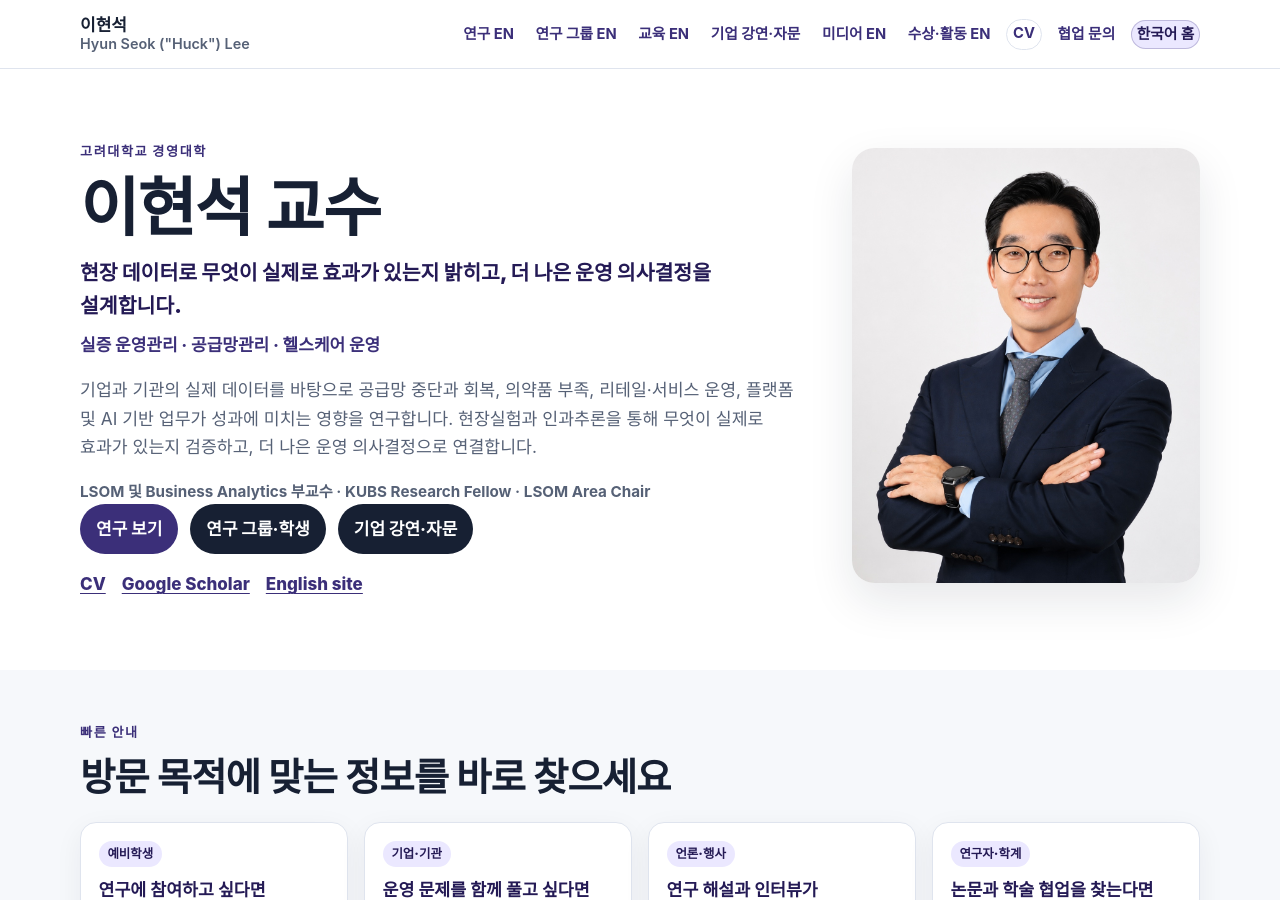
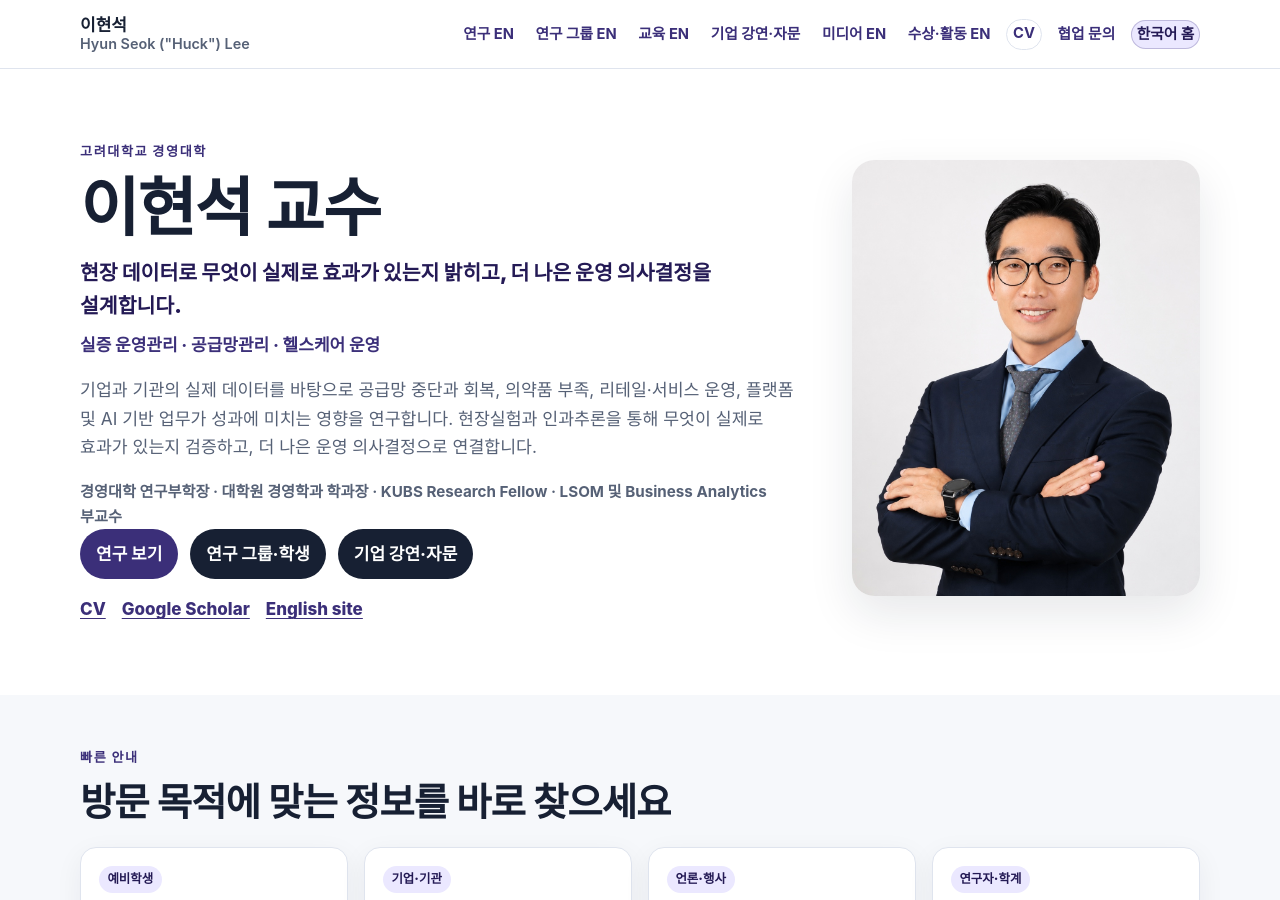
Before and after one commit to lordya2/lordya2.github.io, a Jekyll site: the page built from ko/index.md, in a window 1280 px wide and 900 px high. Built offline with Jekyll 4.4.1, drawn with Linux system fonts in a browser that asks for light colours; some of the changed text lies outside the part shown.

Commit message:
Update current academic leadership roles

```diff
--- a/_data/awards_service.yml
+++ b/_data/awards_service.yml
@@ -68,7 +68,7 @@ professional_service:
   - 'Korea Logistics Society: Director, 01/2024-Present'
   - 'Korea Productivity Association: Director, 01/2023-Present; Academic Committee Chair, 01/2023-12/2023'
   - 'Academic Society of Global Business Administration: Workshop Organizing Chair, 09/2021-12/2021'
-  - 'Korea University Business School: Advisor, KULSOM (Operations Club in KUBS), 09/2020-Present; Advisor, KUBS Scholar, 07/2022-08/2023'
+  - 'Korea University Business School: Associate Dean for Research and Department Chair of MS/PhD Programs, 09/2026-Present; Area Chair of Logistics, Service and Operations Management (LSOM), 09/2024-08/2026; Area Chair of Business Analytics, 03/2023-02/2024; Advisor, KULSOM (Operations Club in KUBS), 09/2020-Present; Advisor, KUBS Scholar, 07/2022-08/2023'
   - 'College of Business, Oregon State University: PROT Committee, 09/2019-06/2020; Research Committee, 09/2018-06/2019'
 homepage_highlights:
   - category: 'Award'
--- a/_data/profile.yml
+++ b/_data/profile.yml
@@ -1,9 +1,9 @@
 name: 'Hyun Seok ("Huck") Lee'
 name_ko: '이현석'
-display_title: 'KUBS Research Fellow · Associate Professor, LSOM & Business Analytics · Area Chair, LSOM'
-display_title_ko: 'LSOM 및 Business Analytics 부교수 · KUBS Research Fellow · LSOM Area Chair'
-full_title: 'KUBS Research Fellow; Associate Professor of Logistics, Service and Operations Management and Business Analytics; Area Chair of Logistics, Service and Operations Management'
-full_title_ko: '고려대학교 경영대학 KUBS Research Fellow; LSOM 및 Business Analytics 부교수; LSOM Area Chair'
+display_title: 'Associate Dean for Research · Department Chair of MS/PhD Programs · KUBS Research Fellow · Associate Professor, LSOM & Business Analytics'
+display_title_ko: '경영대학 연구부학장 · 대학원 경영학과 학과장 · KUBS Research Fellow · LSOM 및 Business Analytics 부교수'
+full_title: 'Associate Dean for Research; Department Chair of MS/PhD Programs; KUBS Research Fellow; Associate Professor of Logistics, Service and Operations Management and Business Analytics'
+full_title_ko: '고려대학교 경영대학 연구부학장; 대학원 경영학과 학과장; KUBS Research Fellow; LSOM 및 Business Analytics 부교수'
 affiliation: 'Korea University Business School'
 affiliation_ko: '고려대학교 경영대학'
 positioning_lead: 'Turning real-world data into better operating decisions.'
```
Also changed, not shown: 1 other file.
